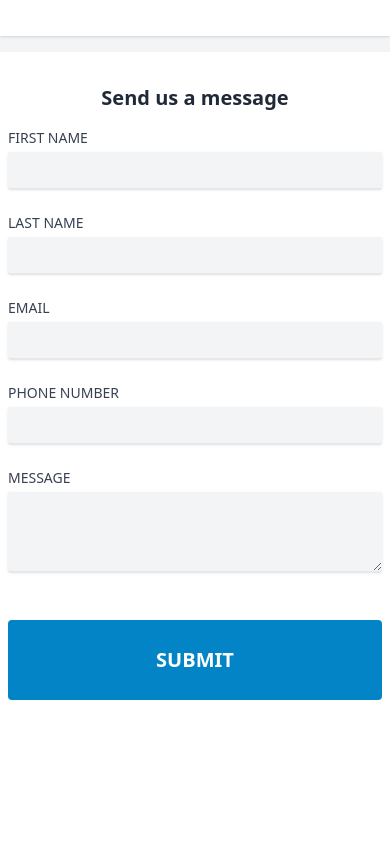
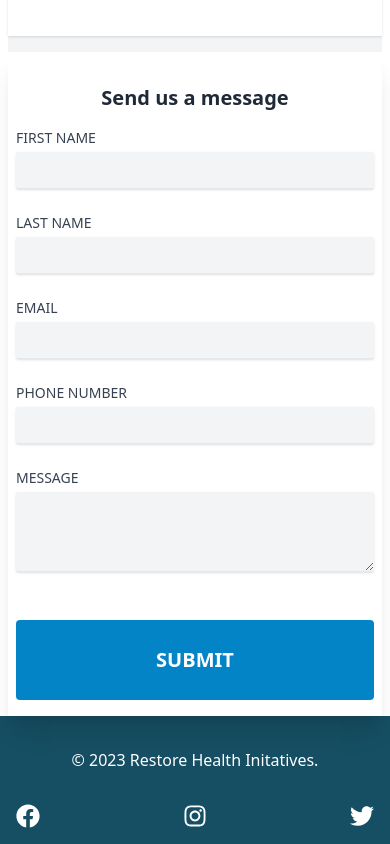
Before and after one commit to niyobern/obed, a Next.js app: page / in a window 390 px wide. Shown: the part 6473-7317 px from the top of the page. Before the commit the page ends 7189 px from the top, so only its background shows below. Built offline with nearby package versions, Linux system fonts and the light colour scheme.

Commit message:
added footer

```diff
--- a/components/contact.js
+++ b/components/contact.js
@@ -26,7 +26,7 @@ export default function Contact(){
                     <h1 className="py-8 self-center md:px-24 z-10 text-white uppercase text-3xl font-semibold text-center" id="contact1">CONTACT US FOR SWIFT SUPPORT</h1>
                     <p className="md:w-1/2 self-center z-10 text-center text-white bg-gray-900 bg-opacity-50" id="contact2">embrace wellness with RestoreHealth! connect for support and embark on a journey to vibrant living. your health, our mission!</p>
                 </div>
-                <div className="row-start-4 col-span-full row-span-3 w-full bg-green-400 z-10 hidden md:flex"></div>
+                <div className="row-start-4 col-span-full row-span-3 w-full bg-cyan-900 z-10 hidden md:flex"></div>
                 <div className="row-start-3 col-span-full row-span-4 md:p-2 bg-gray-100 md:mx-24 z-20 flex flex-col md:grid grid-cols-5 grid-rows-2 gap-y-4 gap-x-8">
                     <div className="grid grid-cols-5 grid-rows-3 bg-white shadow col-start-1 col-span-2 row-start-1 py-10 gap-x-4 md:pl-12">
                         <div className="col-start-1 row-start-1 row-span-2 self-center pr-0 w-24">
--- /dev/null
+++ b/components/footer.js
@@ -0,0 +1,26 @@
+import React from 'react'
+
+import {
+    FaFacebook,
+    FaYoutube,
+    FaInstagram,
+    FaTwitter,
+    FaTwitch,
+} from 'react-icons/fa'
+
+const Footer = () => {
+  return (
+    <div className='w-full bg-cyan-900 text-gray-300 px-2'>
+        <div className='flex flex-col max-w-[1240px] px-2 py-4 mx-auto justify-between sm:flex-row text-center text-white'>
+        <p className='py-4'>© 2023 Restore Health Initatives.</p>
+        <div className='flex justify-between gap-4 pt-4 text-2xl'>
+            <FaFacebook />
+            <FaInstagram />
+            <FaTwitter />
+        </div>
+        </div>
+    </div>
+  )
+}
+
+export default Footer
--- a/pages/index.js
+++ b/pages/index.js
@@ -4,6 +4,7 @@ import Services from '@/components/services';
 import Benefits from '@/components/benefits';
 import TeamComponent from '@/components/team'
 import Contact from "@/components/contact";
+import Footer from "@/components/footer";
 
 export default function Index() {
   return (
@@ -20,7 +21,8 @@ export default function Index() {
         <VM/>
       </div>
       <div id="team" className="p-2 md:p-12 lg:p-16"><TeamComponent/></div>
-      <Contact/>
+      <div className="w-full px-2 md:px-12 lg:px-16"><Contact/></div>
+      <Footer/>
     </main>
   )
 }
--- a/styles/output.css
+++ b/styles/output.css
@@ -688,6 +688,14 @@ video {
   margin-top: 1rem;
 }
 
+.mr-4 {
+  margin-right: 1rem;
+}
+
+.mt-24 {
+  margin-top: 6rem;
+}
+
 .flex {
   display: flex;
 }
@@ -744,6 +752,10 @@ video {
 
 .w-full {
   width: 100%;
+}
+
+.max-w-\[1240px\] {
+  max-width: 1240px;
 }
 
 .flex-grow {
@@ -914,6 +926,10 @@ video {
   border-radius: 0.125rem;
 }
 
+.rounded-md {
+  border-radius: 0.375rem;
+}
+
 .rounded-l-full {
   border-top-left-radius: 9999px;
   border-bottom-left-radius: 9999px;
@@ -936,6 +952,10 @@ video {
   border-bottom-width: 1px;
 }
 
+.border-b-2 {
+  border-bottom-width: 2px;
+}
+
 .border-blue-600 {
   --tw-border-opacity: 1;
   border-color: rgb(37 99 235 / var(--tw-border-opacity));
@@ -956,6 +976,11 @@ video {
   border-color: rgb(249 115 22 / var(--tw-border-opacity));
 }
 
+.border-gray-600 {
+  --tw-border-opacity: 1;
+  border-color: rgb(75 85 99 / var(--tw-border-opacity));
+}
+
 .bg-cyan-700 {
   --tw-bg-opacity: 1;
   background-color: rgb(14 116 144 / var(--tw-bg-opacity));
@@ -1013,6 +1038,11 @@ video {
 .bg-gray-500 {
   --tw-bg-opacity: 1;
   background-color: rgb(107 114 128 / var(--tw-bg-opacity));
+}
+
+.bg-slate-900 {
+  --tw-bg-opacity: 1;
+  background-color: rgb(15 23 42 / var(--tw-bg-opacity));
 }
 
 .bg-opacity-50 {
@@ -1154,6 +1184,10 @@ video {
   padding-top: 2rem;
 }
 
+.pt-2 {
+  padding-top: 0.5rem;
+}
+
 .text-center {
   text-align: center;
 }
@@ -1301,6 +1335,16 @@ video {
 .text-cyan-800 {
   --tw-text-opacity: 1;
   color: rgb(21 94 117 / var(--tw-text-opacity));
+}
+
+.text-gray-300 {
+  --tw-text-opacity: 1;
+  color: rgb(209 213 219 / var(--tw-text-opacity));
+}
+
+.text-gray-500 {
+  --tw-text-opacity: 1;
+  color: rgb(107 114 128 / var(--tw-text-opacity));
 }
 
 .opacity-50 {
@@ -1477,6 +1521,22 @@ video {
     width: 66.666667%;
   }
 
+  .sm\:w-\[300px\] {
+    width: 300px;
+  }
+
+  .sm\:w-\[100px\] {
+    width: 100px;
+  }
+
+  .sm\:w-\[200px\] {
+    width: 200px;
+  }
+
+  .sm\:flex-row {
+    flex-direction: row;
+  }
+
   .sm\:space-x-4 > :not([hidden]) ~ :not([hidden]) {
     --tw-space-x-reverse: 0;
     margin-right: calc(1rem * var(--tw-space-x-reverse));
@@ -1559,6 +1619,10 @@ video {
     width: 66.666667%;
   }
 
+  .md\:grid-cols-6 {
+    grid-template-columns: repeat(6, minmax(0, 1fr));
+  }
+
   .md\:flex-row {
     flex-direction: row;
   }
@@ -1651,6 +1715,10 @@ video {
 
   .md\:pt-8 {
     padding-top: 2rem;
+  }
+
+  .md\:pt-2 {
+    padding-top: 0.5rem;
   }
 }
 
```
